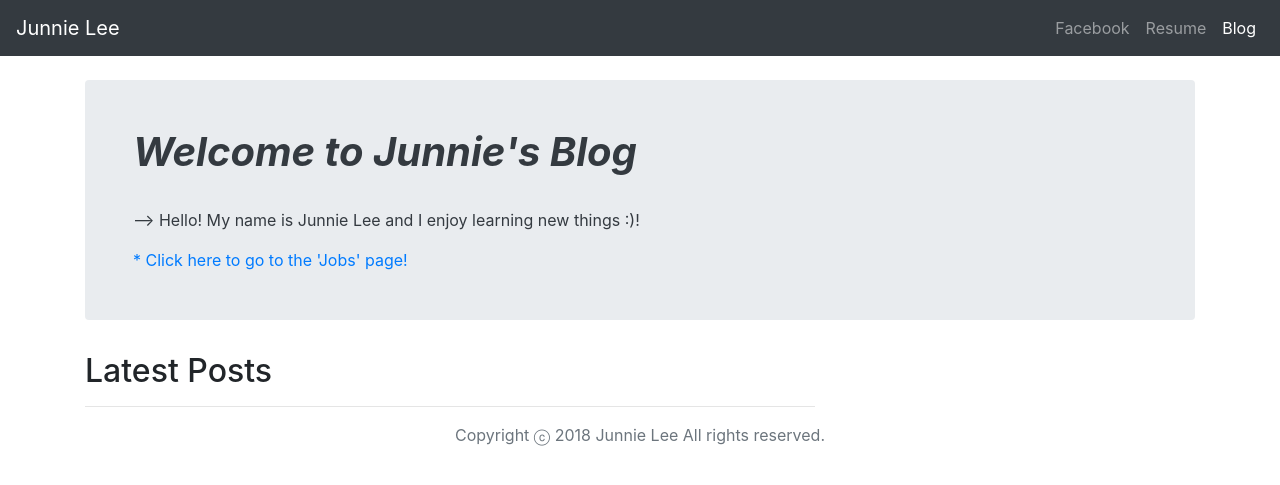
After one commit to JunnieLee/django2_toy_portfolio, a Django app: page /blog/ in a window 1280 px wide. The commit adds this page. Shown: the top 485 px of the page. Run offline with Django 3.2, Linux system fonts and the light colour scheme; data that the repository does not hold is empty; some libraries are stand-ins or nearby versions.

Commit message:
worked on the blog page on my own/connected the blog&jobs app

```diff
--- /dev/null
+++ b/blog/templates/blog/allblogs.html
@@ -0,0 +1,84 @@
+  <!doctype html>
+  <html lang="en">
+    <head>
+      <meta charset="utf-8">
+      <meta name="viewport" content="width=device-width, initial-scale=1, shrink-to-fit=no">
+      <meta name="description" content="">
+      <meta name="author" content="">
+      <link rel="icon" href="../../../../favicon.ico">
+
+      <title>Homepage for the Blog app</title>
+
+      <!-- Bootstrap core CSS -->
+      <link rel="stylesheet" href="https://maxcdn.bootstrapcdn.com/bootstrap/4.0.0/css/bootstrap.min.css" integrity="sha384-Gn5384xqQ1aoWXA+058RXPxPg6fy4IWvTNh0E263XmFcJlSAwiGgFAW/dAiS6JXm" crossorigin="anonymous">
+
+    </head>
+
+    <body>
+
+      <header>
+        <nav class="navbar navbar-expand-lg navbar-dark bg-dark">
+          <a class="navbar-brand" href="../">Junnie Lee</a>
+          <button class="navbar-toggler" type="button" data-toggle="collapse" data-target="#navbarNavAltMarkup" aria-controls="navbarNavAltMarkup" aria-expanded="false" aria-label="Toggle navigation">
+            <span class="navbar-toggler-icon"></span>
+          </button>
+          <div class="collapse navbar-collapse" id="navbarNavAltMarkup">
+            <div class="navbar-nav ml-auto">
+              <a class="nav-item nav-link" href="#">Facebook</a>
+              <a class="nav-item nav-link" href="#">Resume</a>
+              <a class="nav-item nav-link active" href="./">Blog</a>
+            </div>
+          </div>
+        </nav>
+      </header>
+      <br />
+
+          <div class="container">
+
+            <div class="jumbotron p-3 p-md-5 text-dark rounded bg-grey">
+                <div class="col-md-6 px-0">
+                  <h1 class="font-italic"><strong> Welcome to Junnie's Blog </strong></h1>
+                  <br />
+                  <p>--> Hello! My name is Junnie Lee and I enjoy learning new things :)!</p>
+                  <a href="../">* Click here to go to the 'Jobs' page!</a>
+                </div>
+            </div>
+          </div>
+
+      <main role="main" class="container">
+        <div class="row">
+          <div class="col-md-8 blog-main">
+              <h2>Latest Posts</h2>
+              <hr />
+        <!--bootstrap 새로 데려온애-->
+        <!-- loop for each blog posts -->
+        {% for blogpost in blogposts.all %} <!-- we brought the 'blogposts' object from the views file! -->
+        <div class="blog-post">
+            <strong class="d-inline-block mb-2 text-primary">blog post no. #{{ blogpost.id }}</strong>
+            <h2 class="blog-post-title font-italic">{{ blogpost.title }}</h2>
+            <p class="blog-post-meta">- Date: {{ blogpost.pub_date }} </p>
+            <img src="{{ blogpost.image.url }}" />
+            <br />
+              <p>{{ blogpost.body }}</p>
+            <hr />
+        </div>
+        {% endfor %}
+
+      </div>
+     </div>
+    </main>
+
+      <footer class="text-muted">
+        <div class="container text-center">
+          <p> Copyright ⓒ {% now "Y" %} Junnie Lee All rights reserved.</p>
+        </div>
+      </footer>
+
+      <!-- Bootstrap core JavaScript
+      ================================================== -->
+      <!-- Placed at the end of the document so the pages load faster -->
+      <script src="https://code.jquery.com/jquery-3.2.1.slim.min.js" integrity="sha384-KJ3o2DKtIkvYIK3UENzmM7KCkRr/rE9/Qpg6aAZGJwFDMVNA/GpGFF93hXpG5KkN" crossorigin="anonymous"></script>
+      <script src="https://cdnjs.cloudflare.com/ajax/libs/popper.js/1.12.9/umd/popper.min.js" integrity="sha384-ApNbgh9B+Y1QKtv3Rn7W3mgPxhU9K/ScQsAP7hUibX39j7fakFPskvXusvfa0b4Q" crossorigin="anonymous"></script>
+      <script src="https://maxcdn.bootstrapcdn.com/bootstrap/4.0.0/js/bootstrap.min.js" integrity="sha384-JZR6Spejh4U02d8jOt6vLEHfe/JQGiRRSQQxSfFWpi1MquVdAyjUar5+76PVCmYl" crossorigin="anonymous"></script>
+    </body>
+  </html>
--- /dev/null
+++ b/blog/urls.py
@@ -0,0 +1,6 @@
+from django.urls import path
+from . import views
+
+urlpatterns = [
+    path('', views.allblogs, name='allblogs'), # blog/ 뒤에 아무것도 없으면 view.allblogs 적용시키기! (ex) localhost:8000/blog
+]
--- a/blog/views.py
+++ b/blog/views.py
@@ -1,3 +1,8 @@
 from django.shortcuts import render
+from .models import Blog # (1)
 
 # Create your views here.
+def allblogs(request):
+	blogposts = Blog.objects # (2)
+	# (1) + (2) = These will bring every Blog objects from the DB and change them into some usable python objects!
+	return render(request, 'blog/allblogs.html', {'blogposts':blogposts})
--- a/jobs/templates/jobs/home.html
+++ b/jobs/templates/jobs/home.html
@@ -7,7 +7,7 @@
     <meta name="author" content="">
     <link rel="icon" href="../../../../favicon.ico">
 
-    <title>Homapage for Jobs app</title>
+    <title>Homepage for Jobs app</title>
 
     <!-- Bootstrap core CSS -->
     <link rel="stylesheet" href="https://maxcdn.bootstrapcdn.com/bootstrap/4.0.0/css/bootstrap.min.css" integrity="sha384-Gn5384xqQ1aoWXA+058RXPxPg6fy4IWvTNh0E263XmFcJlSAwiGgFAW/dAiS6JXm" crossorigin="anonymous">
@@ -26,7 +26,7 @@
           <div class="navbar-nav ml-auto">
             <a class="nav-item nav-link" href="#">Facebook</a>
             <a class="nav-item nav-link" href="#">Resume</a>
-            <a class="nav-item nav-link" href="#">Blog</a>
+            <a class="nav-item nav-link" href="./blog">Blog</a>
           </div>
         </div>
       </nav>
@@ -41,6 +41,7 @@
           <p>
             <a href="mailto:heunghari@naver.com" class="btn btn-primary my-2">Click here to email me!</a>
           </p>
+            <div> <a href="./blog">* Click here to go to the 'Blog' page ! </a> </div>
         </div>
       </section>
 
--- a/portfolio/urls.py
+++ b/portfolio/urls.py
@@ -1,6 +1,6 @@
 
 from django.contrib import admin
-from django.urls import path
+from django.urls import path, include
 from django.conf import settings
 from django.conf.urls.static import static
 import jobs.views
@@ -8,4 +8,6 @@ import jobs.views
 urlpatterns = [
     path('admin/', admin.site.urls),
     path('', jobs.views.home, name='home'),
+    path('blog/', include('blog.urls')), #만약 주소가 blog/ 뒤에 쌸라쌸라 이렇게 있는거면, blog/urls.py 파일에 있는 url 정보를 참고해라!!
+                                         #이런식으로 하면 각 app들에 대해 세부 url들을 따로따로 깔끔하게 관리할 수 있겠지!
 ] + static(settings.MEDIA_URL, document_root=settings.MEDIA_ROOT)
```
